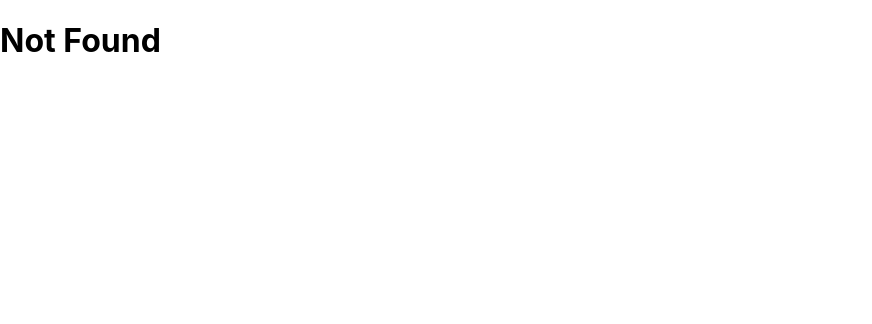
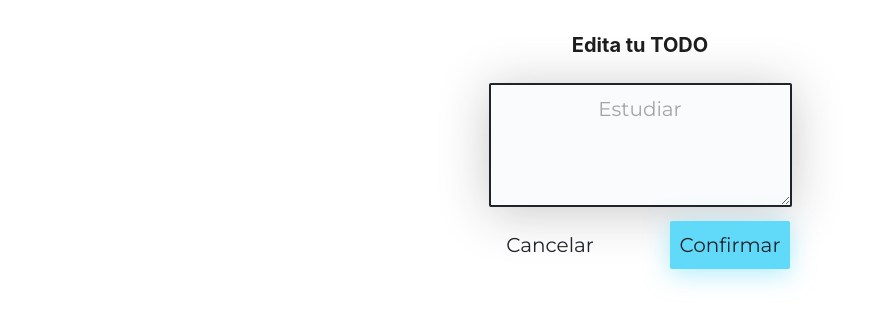
Before and after one commit to 15Santiago/todo-list, a React (Create React App) app: page /#/edit/1 in a window 1280 px wide. Shown: the top 324 px of the page, without its empty margins (0-872 px from the left). Built offline with nearby package versions, Linux system fonts and the light colour scheme.

Commit message:
Funcionalidad de editar TODOS

```diff
--- a/src/Routes/App.js
+++ b/src/Routes/App.js
@@ -12,7 +12,7 @@ function App() {
       <Routes>
         <Route path='/' element={<HomePage />}/>
         <Route path='/new' element={<NewPage />}/>
-        <Route path='/edit:id' element={<EditPage />}/>
+        <Route path='/edit/:id' element={<EditPage />}/>
         <Route path='/*' element={<h1>Not Found</h1>}/>
       </Routes>
     </HashRouter>
--- a/src/Routes/EditPage/index.js
+++ b/src/Routes/EditPage/index.js
@@ -1,8 +1,22 @@
 import React from 'react';
+import { useParams } from 'react-router-dom';
+import { UseTodos } from '../UseTodos';
+import { TodoForm } from '../../UI/TodoForm';
 
 function EditPage () {
+    const params = useParams();
+    const id = Number(params.id);
+
+    const {
+        onEdit,
+    } = UseTodos();
+
     return (
-        <p>EditPage</p>
+        <TodoForm
+            title='Edita tu TODO'
+            titleButton='Confirmar'
+            submitEvent={(newText) => onEdit(id, newText)}
+        />
     );
 };
 
--- a/src/Routes/HomePage/index.js
+++ b/src/Routes/HomePage/index.js
@@ -1,4 +1,5 @@
 import React from 'react';
+import { useNavigate } from 'react-router-dom';
 import { UseTodos } from '../UseTodos';
 import { TodoHeader } from '../../UI/TodoHeader';
 import { TodoCounter } from '../../UI/TodoCounter';
@@ -6,8 +7,6 @@ import { TodoSearch } from '../../UI/TodoSearch';
 import { TodoList } from '../../UI/TodoList';
 import { TodoItem } from '../../UI/TodoItem';
 import { CreateTodoButton } from '../../UI/CreateTodoButton';
-import { Modal } from '../../UI/Modal'
-import { TodoForm } from '../../UI/TodoForm';
 
 function HomePage() {
   const {
@@ -16,14 +15,12 @@ function HomePage() {
     searchedTodos,
     completeTodo,
     deleteTodo,
-    openModal,
-    setOpenModal,
     totalTodos,
     completedTodos,
     searchValue,
     setSearchValue,
-    addTodo,
   } = UseTodos();
+  const navigate = useNavigate();
 
   return (
     <React.Fragment>
@@ -49,24 +46,16 @@ function HomePage() {
             key={todo.id}
             text={todo.text}
             completed={todo.complete}
+            onEdit={() => navigate(`/edit/${todo.id}`)}
             onComplete={() => completeTodo(todo.id)}
             onDelete={() => deleteTodo(todo.id)}
             />
           ))}
       </TodoList>
 
-      {!!openModal && (
-        <Modal>
-          <TodoForm
-            addTodo = {addTodo}
-            setOpenModal = {setOpenModal}
-          />
-        </Modal>
-      )}
-
-      <CreateTodoButton
-        setOpenModal={setOpenModal}
-      />
+    <CreateTodoButton
+      onClick={() => navigate('/new')}
+    />
 
     </React.Fragment>
   );
--- a/src/Routes/NewPage/index.js
+++ b/src/Routes/NewPage/index.js
@@ -1,8 +1,18 @@
 import React from 'react';
+import { UseTodos } from '../UseTodos'
+import { TodoForm } from '../../UI/TodoForm';
 
 function NewPage () {
+    const {
+        addTodo,
+    } = UseTodos();
+
     return (
-        <p>NewPage</p>
+        <TodoForm
+            submitEvent = {(text) => addTodo(text)}
+            title='Crea un nuevo TODO'
+            titleButton='Crear'
+        />
     );
 };
 
--- a/src/Routes/UseTodos.js
+++ b/src/Routes/UseTodos.js
@@ -9,8 +9,6 @@ function UseTodos () {
         error,
     } = useLocalStorage('TODOS_V2', []);
     const [searchValue, setSearchValue] = React.useState('');
-
-    const [openModal, setOpenModal] = React.useState(false);
 
     const completedTodos = todos.filter(todo => !!todo.complete).length;
     const totalTodos = todos.length;
@@ -52,6 +50,13 @@ function UseTodos () {
         saveTodos(newTodos);
     };
 
+    const onEdit = (id, newText) => {
+        const todoIndex = todos.findIndex(todo => todo.id === id);
+        const newTodos = [...todos];
+        newTodos[todoIndex].text = newText;
+        saveTodos(newTodos);
+    };
+
     return (
         {
             error,
@@ -59,13 +64,12 @@ function UseTodos () {
             totalTodos,
             completedTodos,
             searchValue,
+            searchedTodos,
             setSearchValue,
-            searchedTodos,
             addTodo,
             completeTodo,
             deleteTodo,
-            openModal,
-            setOpenModal,
+            onEdit,
         }
     );
 };
--- a/src/UI/CreateTodoButton/index.js
+++ b/src/UI/CreateTodoButton/index.js
@@ -3,7 +3,7 @@ import './style.css';
 
 function CreateTodoButton (props) {
     const onClickButton = () => {
-        props.setOpenModal(prevState => !prevState);
+        props.onClick();
     };
 
     return (
--- a/src/UI/TodoForm/index.js
+++ b/src/UI/TodoForm/index.js
@@ -1,25 +1,34 @@
 import React from 'react';
+import { useNavigate } from 'react-router-dom';
 import './style.css';
 
-function TodoForm ({addTodo, setOpenModal}) {
+function TodoForm ({
+    submitEvent,
+    title,
+    titleButton,
+    textToEdit
+    }){
+
     const [newTodoValue, setNewTodoValue] = React.useState('');
+    const navigate = useNavigate();
 
     const onWrite = (event) => {
         setNewTodoValue (event.target.value);
     };
 
     const onCancel = () =>{
-        setOpenModal(false);
+        navigate('/');
     };
 
     const onSubmit = (event) =>{
         event.preventDefault();
-        addTodo(newTodoValue);
-        setOpenModal(false);
+        submitEvent(newTodoValue);
+        navigate('/');
     };
+
     return (
         <form onSubmit={onSubmit}>
-            <label>Escribe tu nuevo TODO</label>
+            <label>{title}</label>
             <textarea
                 value={newTodoValue}
                 onChange={onWrite}
@@ -34,7 +43,7 @@ function TodoForm ({addTodo, setOpenModal}) {
                 <button
                     className='TodoForm-button TodoForm-button--add'
                     type='submit'
-                >Añadir</button>
+                >{titleButton}</button>
             </div>
         </form>
     );
--- a/src/UI/TodoForm/style.css
+++ b/src/UI/TodoForm/style.css
@@ -1,7 +1,7 @@
 form {
     width: 90%;
     max-width: 300px;
-    background-color: #fff;
+    margin: 0 auto;
     padding: 33px 40px;
     display: flex;
     justify-content: center;
--- a/src/UI/TodoItem/index.js
+++ b/src/UI/TodoItem/index.js
@@ -17,6 +17,7 @@ function TodoItem (props) {
             >X</span>
             <span
                 className={`Icon Icon-edit ${props.edit && 'TodoItem-edit--active'}`}
+                onClick={props.onEdit}
             >Edit</span>
         </li>
     );
```
